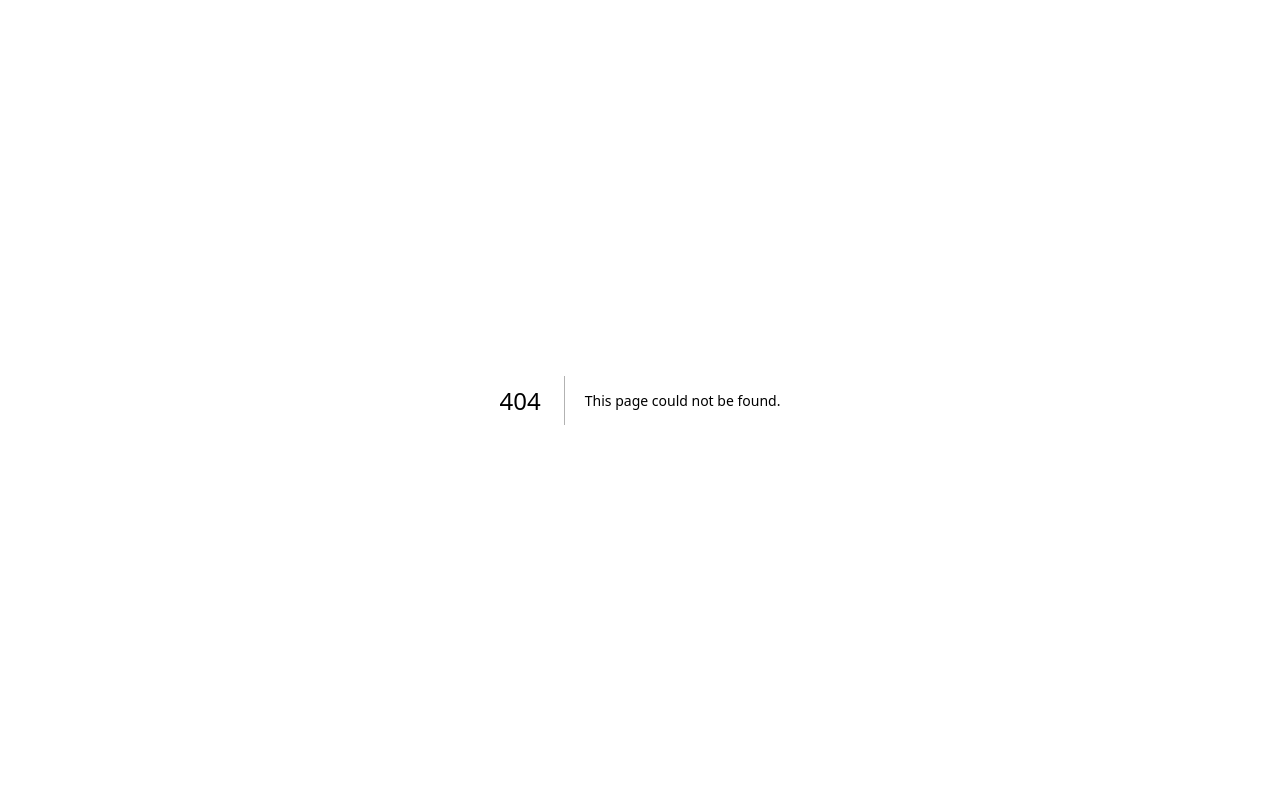
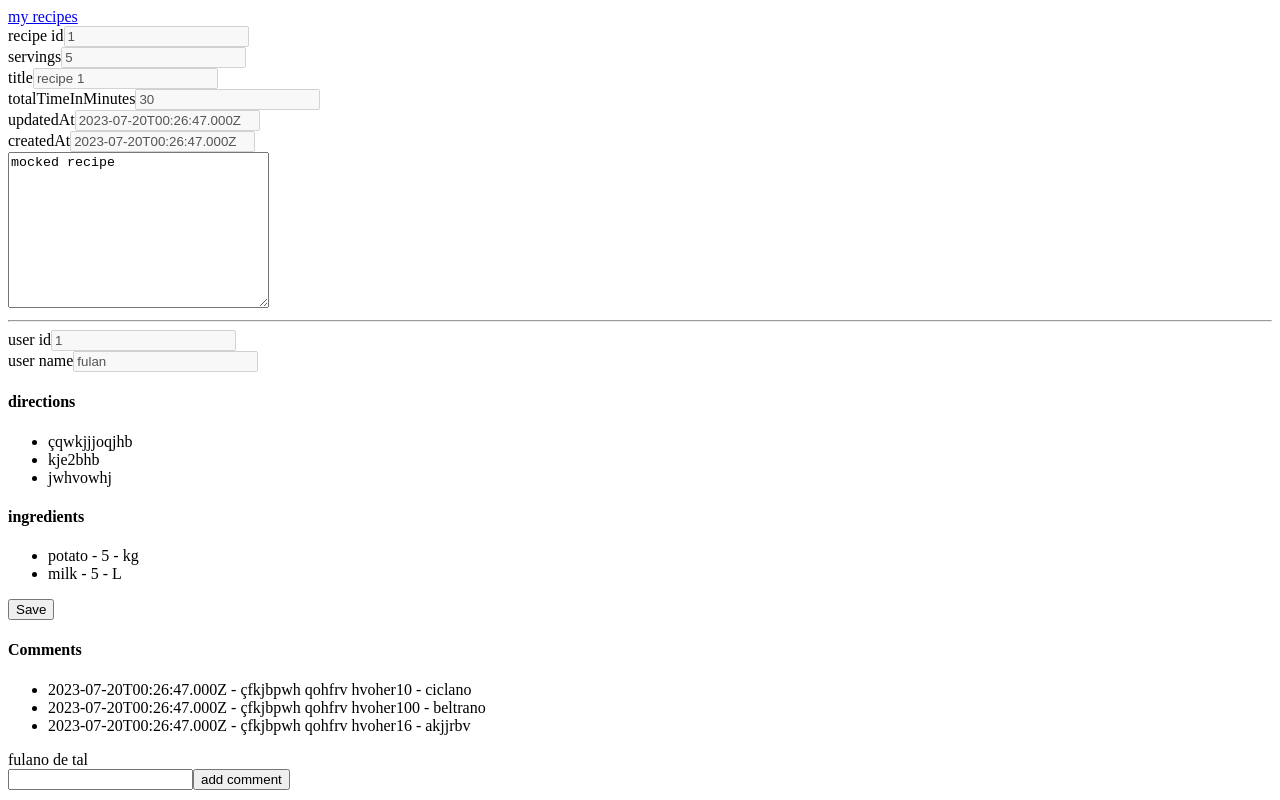
Before and after one commit to vitor-msp/cooking-together-front, a Next.js app: page /my-recipes/0 in a window 1280 px wide. Before the commit this address had no page. Built offline with nearby package versions, Linux system fonts and the light colour scheme.

Commit message:
feat(my recipe): showing recipes and recipe details

```diff
--- a/src/components/Comments.tsx
+++ b/src/components/Comments.tsx
@@ -37,6 +37,7 @@ const Comments: React.FC<CommentsProps> = ({ recipeId }) => {
 
   return (
     <div>
+      <h4>Comments</h4>
       <ul>
         {comments?.map(({ id, createdAt, text, user }) => {
           return (
--- /dev/null
+++ b/src/pages/my-recipes/[id].tsx
@@ -0,0 +1,123 @@
+import React, { useEffect, useState } from "react";
+import { GetStaticPaths, GetStaticProps, NextPage } from "next";
+import { getRecipeMock, getRecipesMock } from "@/src/mocks/recipes";
+import Link from "next/link";
+import Comments from "@/src/components/Comments";
+import { Recipe } from "@/src/domain/Recipe";
+
+type MyRecipePageProps = {
+  recipe: Recipe;
+};
+
+const MyRecipePage: NextPage<MyRecipePageProps> = ({ recipe }) => {
+  const {
+    id,
+    servings,
+    title,
+    totalTimeInMinutes,
+    updatedAt,
+    createdAt,
+    description,
+    directions,
+    ingredients,
+    user,
+  } = recipe;
+
+  const saveRecipe = (event: React.FormEvent<HTMLFormElement>) => {
+    event.preventDefault();
+    event.stopPropagation();
+  };
+
+  return (
+    <div>
+      <Link href={"/my-recipes"}>my recipes</Link>
+
+      <form action="" onSubmit={saveRecipe}>
+        <label htmlFor="">
+          recipe id
+          <input type="text" name="" id="" value={id} disabled={true} />
+        </label>
+        <br />
+        <label htmlFor="">
+          servings
+          <input type="number" name="" id="" value={servings} disabled={true} />
+        </label>
+        <br />
+        <label htmlFor="">
+          title
+          <input type="text" name="" id="" value={title} disabled={true} />
+        </label>
+        <br />
+        <label htmlFor="">
+          totalTimeInMinutes
+          <input
+            type="number"
+            name=""
+            id=""
+            value={totalTimeInMinutes}
+            disabled={true}
+          />
+        </label>
+        <br />
+        <label htmlFor="">
+          updatedAt
+          <input type="text" name="" id="" value={updatedAt} disabled={true} />
+        </label>
+        <br />
+        <label htmlFor="">
+          createdAt
+          <input type="text" name="" id="" value={createdAt} disabled={true} />
+        </label>
+        <br />
+        <textarea name="" id="" cols={30} rows={10}>
+          {description}
+        </textarea>
+        <hr />
+        <label htmlFor="">
+          user id
+          <input type="text" name="" id="" value={user?.id} disabled={true} />
+        </label>
+        <br />
+        <label htmlFor="">
+          user name
+          <input type="text" name="" id="" value={user?.name} disabled={true} />
+        </label>
+        <br />
+        <div>
+          <h4>directions</h4>
+          <ul>
+            {directions?.map(({ description }) => {
+              return <li key={Math.random() * 99}>{description}</li>;
+            })}
+          </ul>
+        </div>
+        <div>
+          <h4>ingredients</h4>
+          <ul>
+            {ingredients?.map(({ product, quantity, unitOfMeasurement }) => {
+              return (
+                <li
+                  key={Math.random() * 99}
+                >{`${product} - ${quantity} - ${unitOfMeasurement}`}</li>
+              );
+            })}
+          </ul>
+        </div>
+        <button type="submit">Save</button>
+      </form>
+      <Comments recipeId={id ?? ""} />
+    </div>
+  );
+};
+
+export default MyRecipePage;
+
+export const getStaticPaths: GetStaticPaths = async (context) => {
+  return { paths: [], fallback: "blocking" };
+};
+
+export const getStaticProps: GetStaticProps = async (context) => {
+  const id = context.params?.id ?? "0";
+  const recipe = getRecipeMock();
+  return { props: { recipe }, revalidate: 1 };
+};
```
Also changed, not shown: src/mocks/myrecipes.ts (added, +81 -0 lines), src/pages/my-recipes/index.tsx (added, +42 -0 lines).
